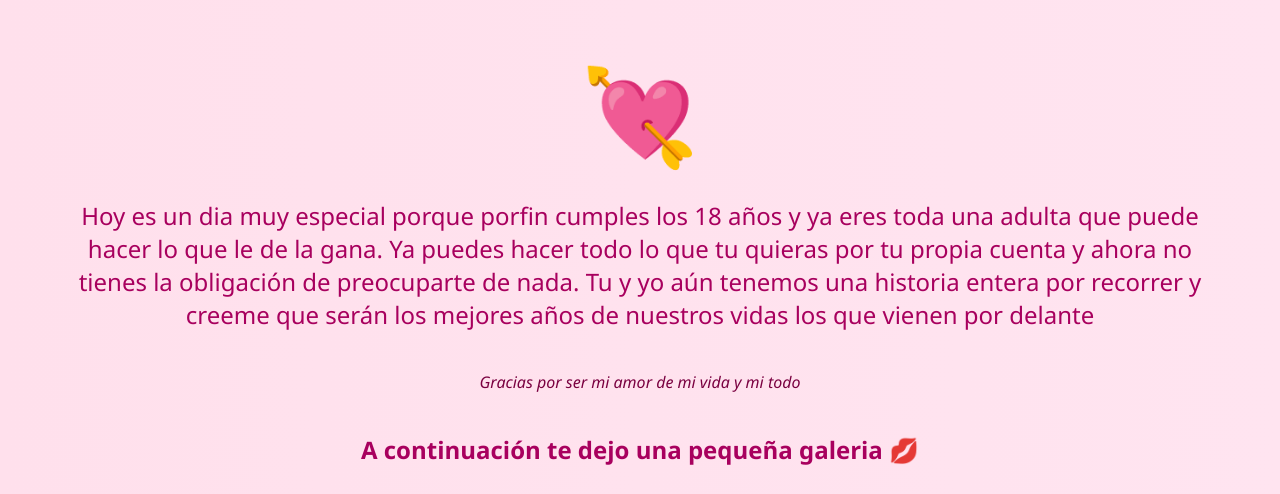
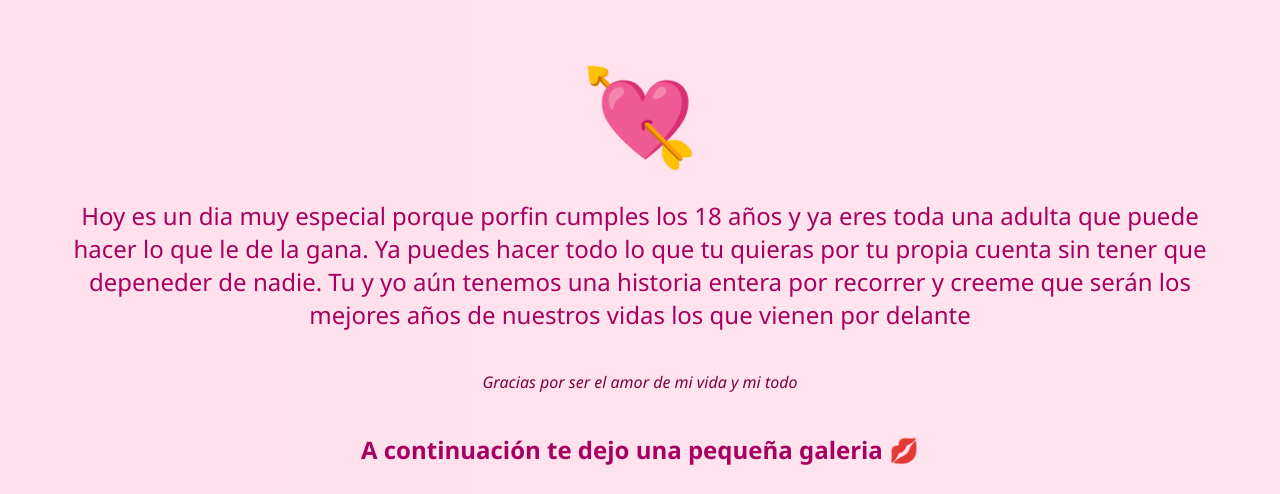
Before and after one commit to aymenenene/aniversario-4-anos, a plain HTML site: page index.html in a window 1280 px wide. Shown: the top 494 px of the page. Drawn offline with Linux system fonts and the light colour scheme.

Commit message:
Update index.html

```diff
--- a/index.html
+++ b/index.html
@@ -49,11 +49,11 @@
 <body>
   <div class="heart">💘</div>
   <h1> </h1>
-  <p>Hoy es un dia muy especial porque porfin cumples los 18 años y ya eres toda una adulta que puede hacer lo que le de la gana. Ya puedes hacer todo lo que tu quieras por tu propia cuenta y ahora no tienes la obligación de preocuparte de nada. Tu y yo aún tenemos una historia entera por recorrer y creeme que serán los mejores años de nuestros vidas los que vienen por delante</p>
+  <p>Hoy es un dia muy especial porque porfin cumples los 18 años y ya eres toda una adulta que puede hacer lo que le de la gana. Ya puedes hacer todo lo que tu quieras por tu propia cuenta sin tener que depeneder de nadie. Tu y yo aún tenemos una historia entera por recorrer y creeme que serán los mejores años de nuestros vidas los que vienen por delante</p>
 
 
   <div class="footer">
-    Gracias por ser mi amor de mi vida y mi todo
+    Gracias por ser el amor de mi vida y mi todo
   </div>
   <h2 style="text-align: center; margin-top: 40px;"> A continuación te dejo una pequeña galeria 💋</h2>
 
```
